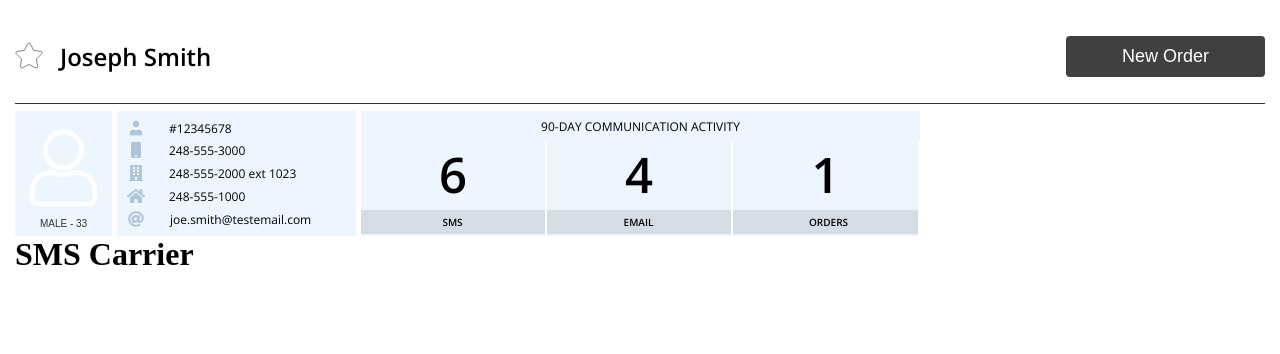
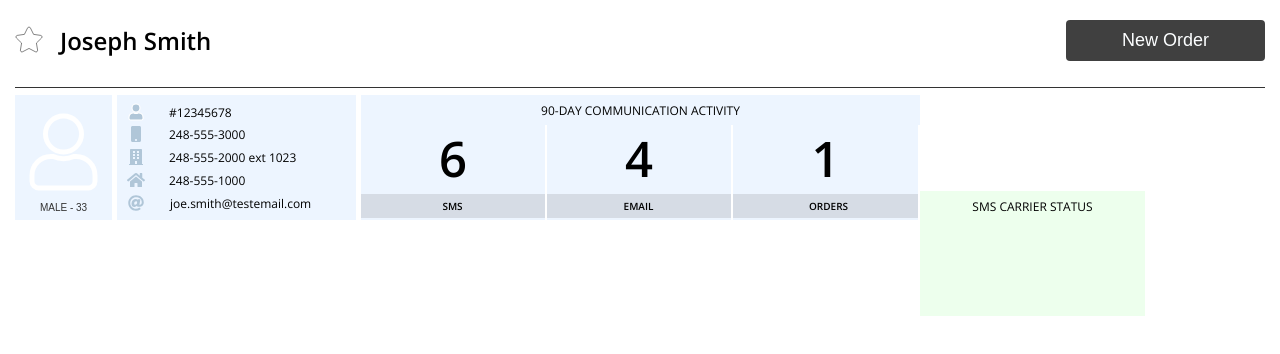
Before and after one commit to Sam44323/Verasoft-React-Test, a React (Create React App) app: page / in a window 1280 px wide. Shown: the top 354 px of the page. Built offline with nearby package versions, Linux system fonts and the light colour scheme.

Commit message:
updated the stylings for the ComActivity component

```diff
--- a/src/components/ProfileNav/ComActivity/ComActivity.module.css
+++ b/src/components/ProfileNav/ComActivity/ComActivity.module.css
@@ -2,7 +2,8 @@
   width: 559px;
   height: 125px;
   display: inline-block;
-  position: absolute;
+  position: relative;
+  bottom: 34px;
   margin-left: 5px;
   font-family: "Open Sans";
 }
--- a/src/components/ProfileNav/ComActivity/ComActivity.tsx
+++ b/src/components/ProfileNav/ComActivity/ComActivity.tsx
@@ -2,21 +2,23 @@ import React from "react";
 
 import styles from "./ComActivity.module.css";
 
-const ComActivity: React.FC = (props) => {
+const ComActivity: React.FC<{ sms: number; email: number; orders: number }> = (
+  props
+) => {
   return (
     <div className={styles.comContainer}>
       <h1 className={styles.comHeading}>90-DAY COMMUNICATION ACTIVITY</h1>
       <div className={styles.comDetails}>
         <div className={styles.details}>
-          <h1>6</h1>
+          <h1>{props.sms}</h1>
           <p>SMS</p>
         </div>
         <div className={styles.details}>
-          <h1>4</h1>
+          <h1>{props.email}</h1>
           <p>EMAIL</p>
         </div>
         <div className={styles.details}>
-          <h1>1</h1>
+          <h1>{props.orders}</h1>
           <p>ORDERS</p>
         </div>
       </div>
--- a/src/components/ProfileNav/SMSCarrier/SMSCarrier.module.css
+++ b/src/components/ProfileNav/SMSCarrier/SMSCarrier.module.css
@@ -0,0 +1,14 @@
+.smsContainer {
+  background-color: #edffed;
+  width: 225px;
+  height: 125px;
+  display: inline-block;
+}
+
+.smsContainer > h1 {
+  font-size: 12px;
+  text-align: center;
+  font-family: "Open Sans";
+  font-weight: lighter;
+  padding-top: 7px;
+}
--- a/src/components/ProfileNav/SMSCarrier/SMSCarrier.tsx
+++ b/src/components/ProfileNav/SMSCarrier/SMSCarrier.tsx
@@ -3,7 +3,11 @@ import React from "react";
 import styles from "./SMSCarrier.module.css";
 
 const SMSCarrier: React.FC = () => {
-  return <h1>SMS Carrier</h1>;
+  return (
+    <div className={styles.smsContainer}>
+      <h1>SMS CARRIER STATUS</h1>
+    </div>
+  );
 };
 
 export default SMSCarrier;
--- a/src/containers/UserData/UserData.tsx
+++ b/src/containers/UserData/UserData.tsx
@@ -40,7 +40,11 @@ const RootContainer: React.FC = () => {
         home={SUMMARY.home_phone}
         email={SUMMARY.email}
       />
-      <ComActivity />
+      <ComActivity
+        sms={SUMMARY.activity.sms}
+        email={SUMMARY.activity.email}
+        orders={SUMMARY.activity.orders}
+      />
       <SMSCarrier />
     </>
   );
--- a/src/index.css
+++ b/src/index.css
@@ -5,7 +5,7 @@
 }
 
 body {
-  padding: 16px 15px 0 15px;
+  padding: 0 15px 0 15px;
 }
 
 .fa-star {
```
